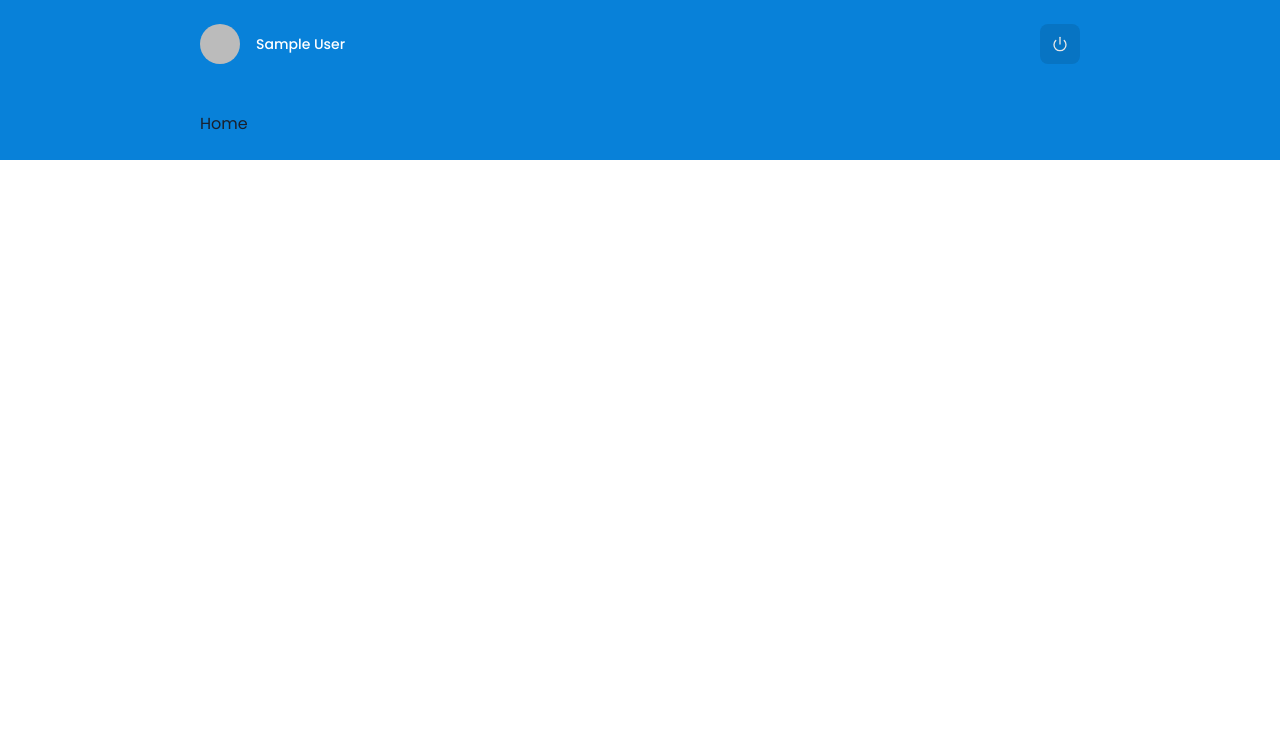
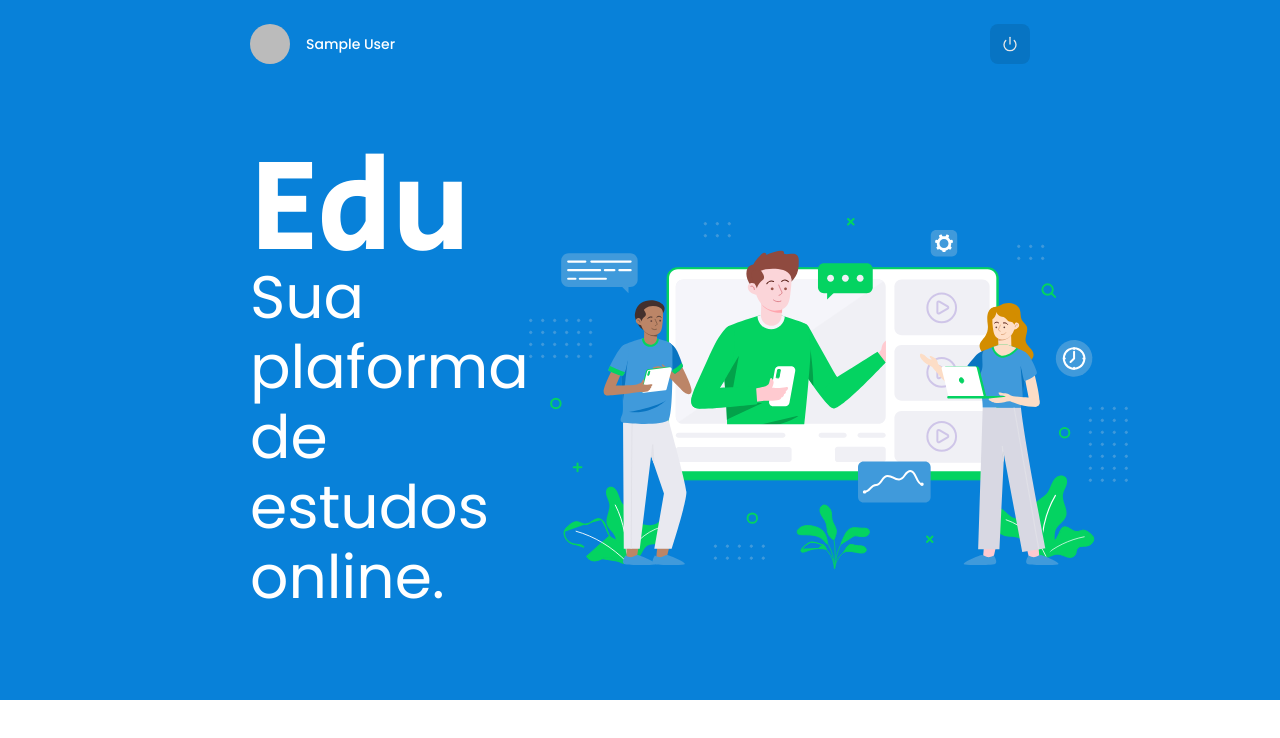
Before and after one commit to LeoCPeres/edu, a React (Create React App) app: page / in a window 1280 px wide. Shown: the top 738 px of the page. Built offline with nearby package versions, Linux system fonts and the light colour scheme; no server answers; sample sign-in values are in the browser's storage.

Commit message:
Inicio home

```diff
--- a/package.json
+++ b/package.json
@@ -20,8 +20,8 @@
     "react-icons": "^4.8.0",
     "react-router-dom": "^6.10.0",
     "react-scripts": "5.0.1",
+    "react-simple-typewriter": "^5.0.1",
     "typescript": "^4.9.5",
-    "typewriter-effect": "^2.19.0",
     "web-vitals": "^2.1.4"
   },
   "scripts": {
--- a/src/components/Navbar/index.tsx
+++ b/src/components/Navbar/index.tsx
@@ -42,15 +42,13 @@ export function Navbar() {
       .catch((error) => console.log(error));
   }
 
-  console.log(whichStage(location.pathname));
-
   return (
     <Flex
       w="100%"
       justify="space-between"
       align="center"
       paddingY="24px"
-      paddingX="200px"
+      paddingX="250px"
       bgColor={colors.primary}
       display={whichStage(location.pathname) == true ? "flex" : "none"}
     >
--- a/src/contexts/AuthContext.tsx
+++ b/src/contexts/AuthContext.tsx
@@ -34,7 +34,6 @@ export function AuthContextProvider(props: AuthContextProviderProps) {
   useEffect(() => {
     const unsubscribe = auth.onAuthStateChanged((user) => {
       if (user) {
-        console.log(user);
         const { displayName, photoURL, uid } = user;
 
         if (!displayName || !photoURL) {
--- a/src/pages/Home/Home.tsx
+++ b/src/pages/Home/Home.tsx
@@ -1,7 +1,5 @@
-import { useEffect } from "react";
-import { useAuth } from "../../contexts/AuthContext";
 import { useNavigate } from "react-router-dom";
-import { Flex } from "@chakra-ui/react";
+import { Flex, Image, Text } from "@chakra-ui/react";
 import { colors } from "../../styles/colors";
 
 export function Home() {
@@ -11,11 +9,26 @@ export function Home() {
         w="100%"
         justify="space-between"
         align="center"
-        paddingY="24px"
-        paddingX="200px"
+        paddingY="88px"
+        paddingX="250px"
         bgColor={colors.primary}
       >
-        <h1>Home</h1>
+        <Flex direction="column" gap="16px">
+          <Text
+            fontFamily="Secular One"
+            color="#FFF"
+            fontSize="98pt"
+            lineHeight="70px"
+          >
+            Edu
+          </Text>
+
+          <Text color="#FFF" fontSize="45pt" lineHeight="70px">
+            Sua plaforma de <br /> estudos online.
+          </Text>
+        </Flex>
+
+        <Image src="/images/Ilustra.svg" />
       </Flex>
     </Flex>
   );
```
Also changed, not shown: public/images/Ilustra.svg (added), 1 other file (tests, documents, lock files or other folders).
